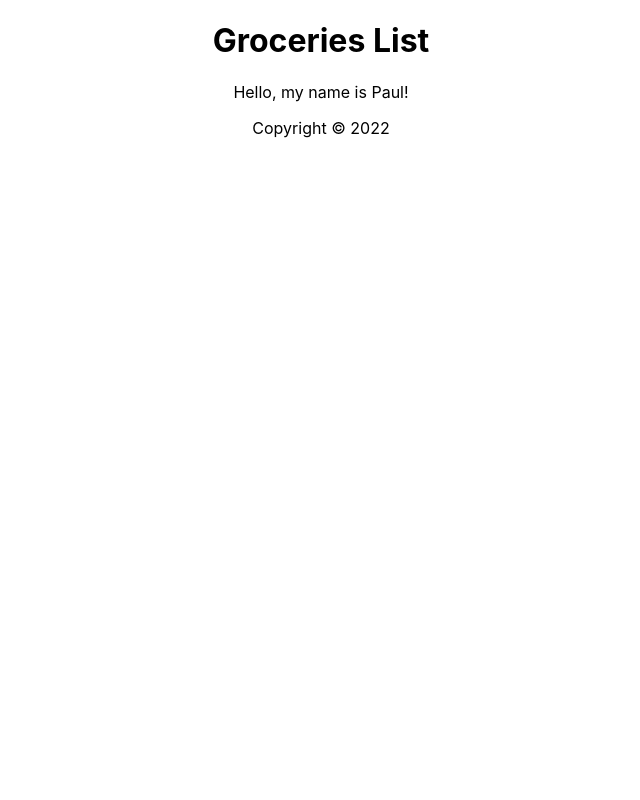
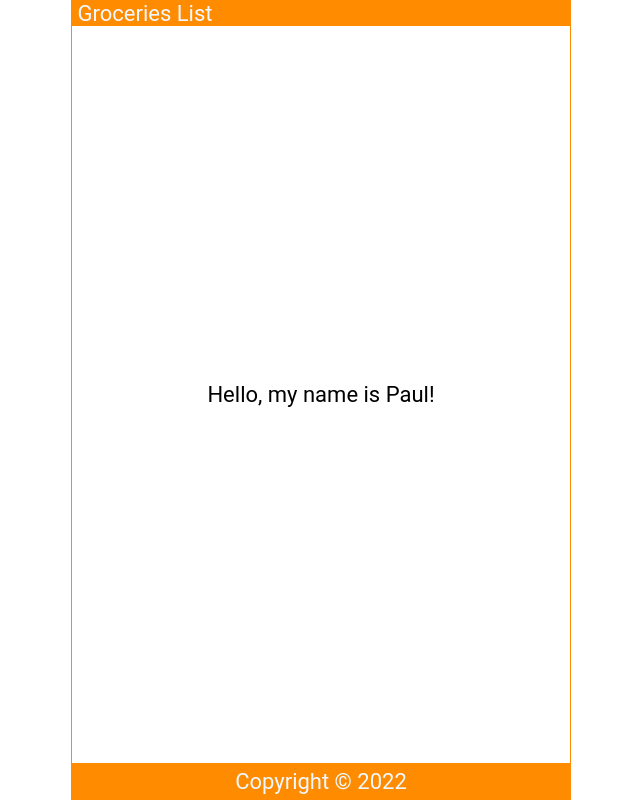
Before and after one commit to TranVietDuy/react-app, a React (Create React App) app: page / in a window 1280 px wide. Shown: the whole page, without its empty margins (319-959 px from the left). Built offline with nearby package versions, Linux system fonts and the light colour scheme.

Commit message:
add style

```diff
--- a/src/App.css
+++ /dev/null
@@ -1,38 +0,0 @@
-.App {
-  text-align: center;
-}
-
-.App-logo {
-  height: 40vmin;
-  pointer-events: none;
-}
-
-@media (prefers-reduced-motion: no-preference) {
-  .App-logo {
-    animation: App-logo-spin infinite 20s linear;
-  }
-}
-
-.App-header {
-  background-color: #282c34;
-  min-height: 100vh;
-  display: flex;
-  flex-direction: column;
-  align-items: center;
-  justify-content: center;
-  font-size: calc(10px + 2vmin);
-  color: white;
-}
-
-.App-link {
-  color: #61dafb;
-}
-
-@keyframes App-logo-spin {
-  from {
-    transform: rotate(0deg);
-  }
-  to {
-    transform: rotate(360deg);
-  }
-}
--- a/src/App.js
+++ b/src/App.js
@@ -1,4 +1,3 @@
-import './App.css';
 import Content from './Content';
 import Footer from './Footer';
 
--- a/src/Header.jsx
+++ b/src/Header.jsx
@@ -1,9 +1,8 @@
-import React from 'react'
+import React from "react"
 
 const Header = () => {
-  return (
-    <h1>Groceries List</h1>
-  )
+
+  return <header >Groceries List</header>
 }
 
 export default Header
--- a/src/index.css
+++ b/src/index.css
@@ -1,13 +1,59 @@
+* {
+  margin: 0;
+  padding: 0;
+  box-sizing: border-box;
+}
+
+html {
+  font-size: 22px;
+}
+
 body {
-  margin: 0;
-  font-family: -apple-system, BlinkMacSystemFont, 'Segoe UI', 'Roboto', 'Oxygen',
+  min-height: 100vh;
+  font-family: 'Roboto', 'Oxygen',
     'Ubuntu', 'Cantarell', 'Fira Sans', 'Droid Sans', 'Helvetica Neue',
     sans-serif;
   -webkit-font-smoothing: antialiased;
   -moz-osx-font-smoothing: grayscale;
 }
 
-code {
-  font-family: source-code-pro, Menlo, Monaco, Consolas, 'Courier New',
-    monospace;
+.App {
+  display: flex;
+  flex-direction: column;
+  justify-content: center;
+  align-items: center;
+  height: 100vh;
+  width: 100%;
+  max-width: 500px;
+  border: 1px solid darkorange;
+  margin: auto;
 }
+
+header {
+  width: 100%;
+  padding: 0 0.25em;
+  background-color: darkorange;
+  color: aliceblue;
+  display: flex;
+  justify-content: space-between;
+  align-items: center;
+}
+
+main {
+  width: 100%;
+  display: flex;
+  flex-direction: column;
+  flex-grow: 1;
+  justify-content: center;
+  align-items: center;
+  overflow-y: auto;
+}
+
+footer {
+  width: 100%;
+  padding: 0.25em;
+  background-color: darkorange;
+  color: aliceblue;
+  display: grid;
+  place-content: center;
+}
```
Also changed, not shown: src/logo.svg (deleted).
